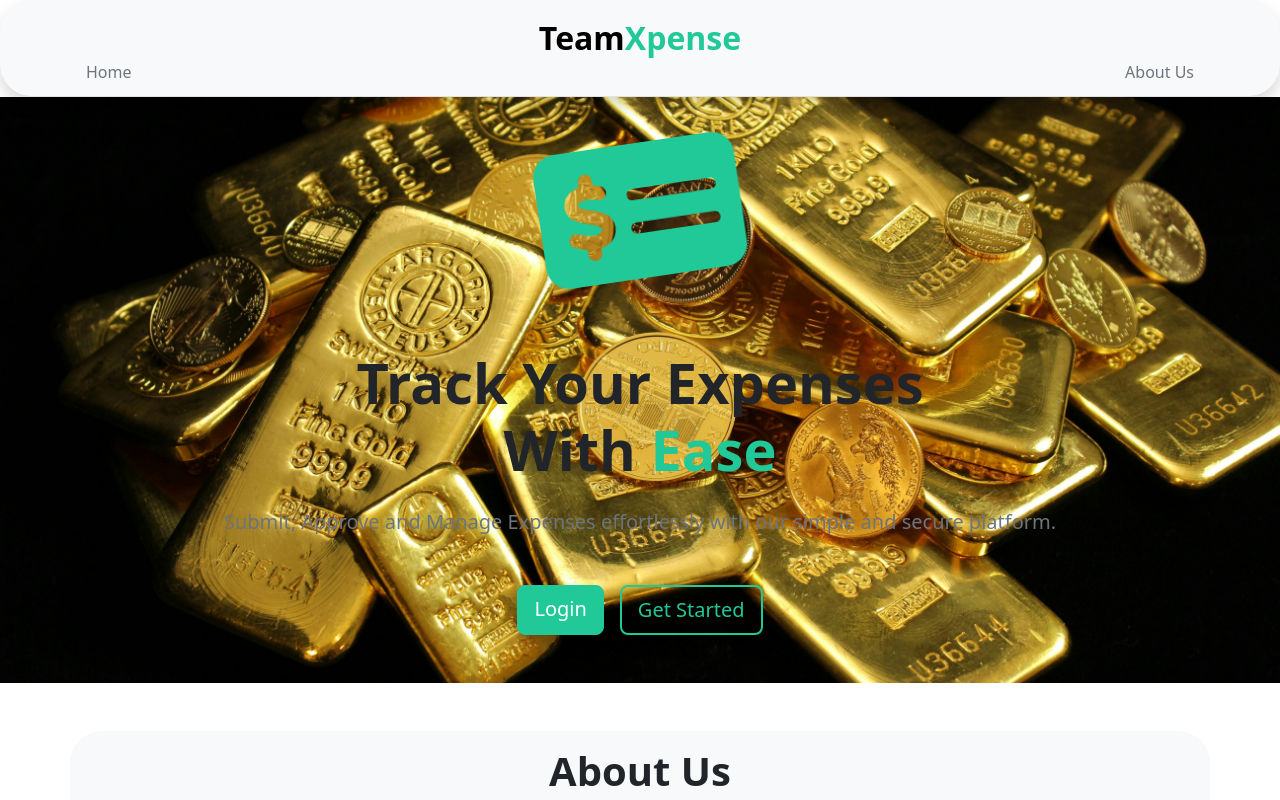
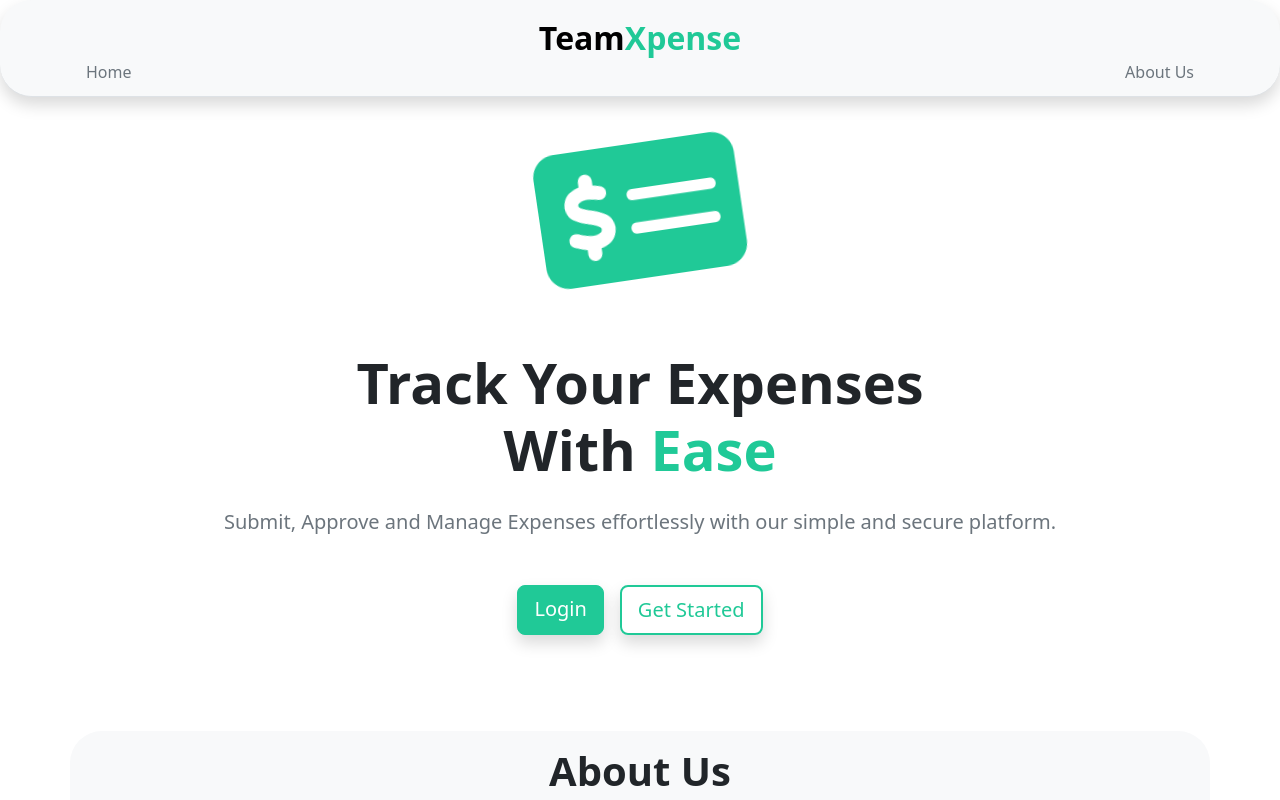
Before and after one commit to ualUsham/expenseTracker, a React (Create React App) app in the folder client/: page / in a window 1280 px wide. Shown: the top 800 px of the page. Built offline with nearby package versions, Linux system fonts and the light colour scheme.

Commit message:
new changes

```diff
--- a/client/src/myComponents/landing.css
+++ b/client/src/myComponents/landing.css
@@ -32,8 +32,9 @@
 
 .bckgrnd {
   background:
+    rgba(255,255,255,0.5),
     url('/public/bg.jpg');
   background-size: cover;
   background-position: center;
-
+  background-blend-mode: multiply;
 }
```
